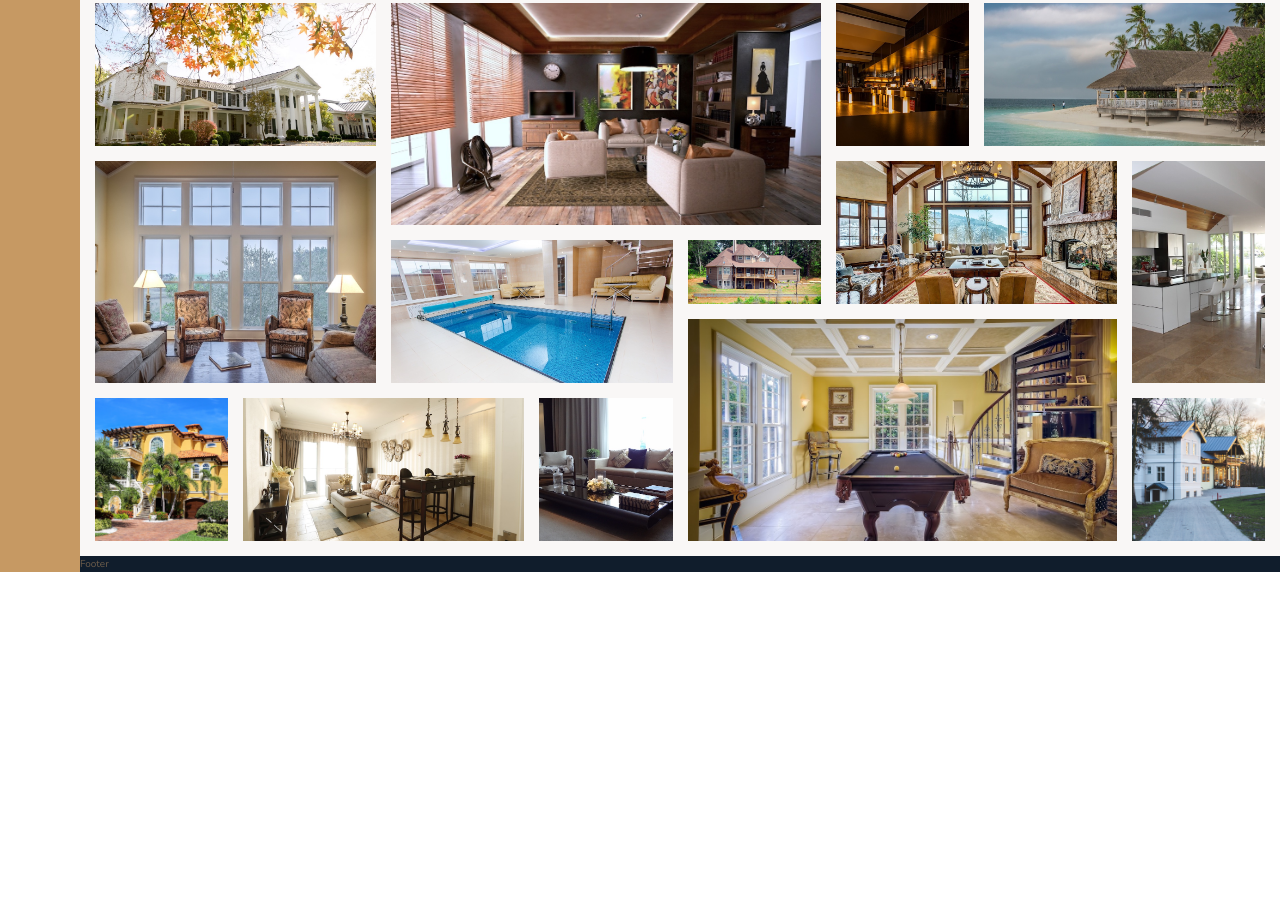
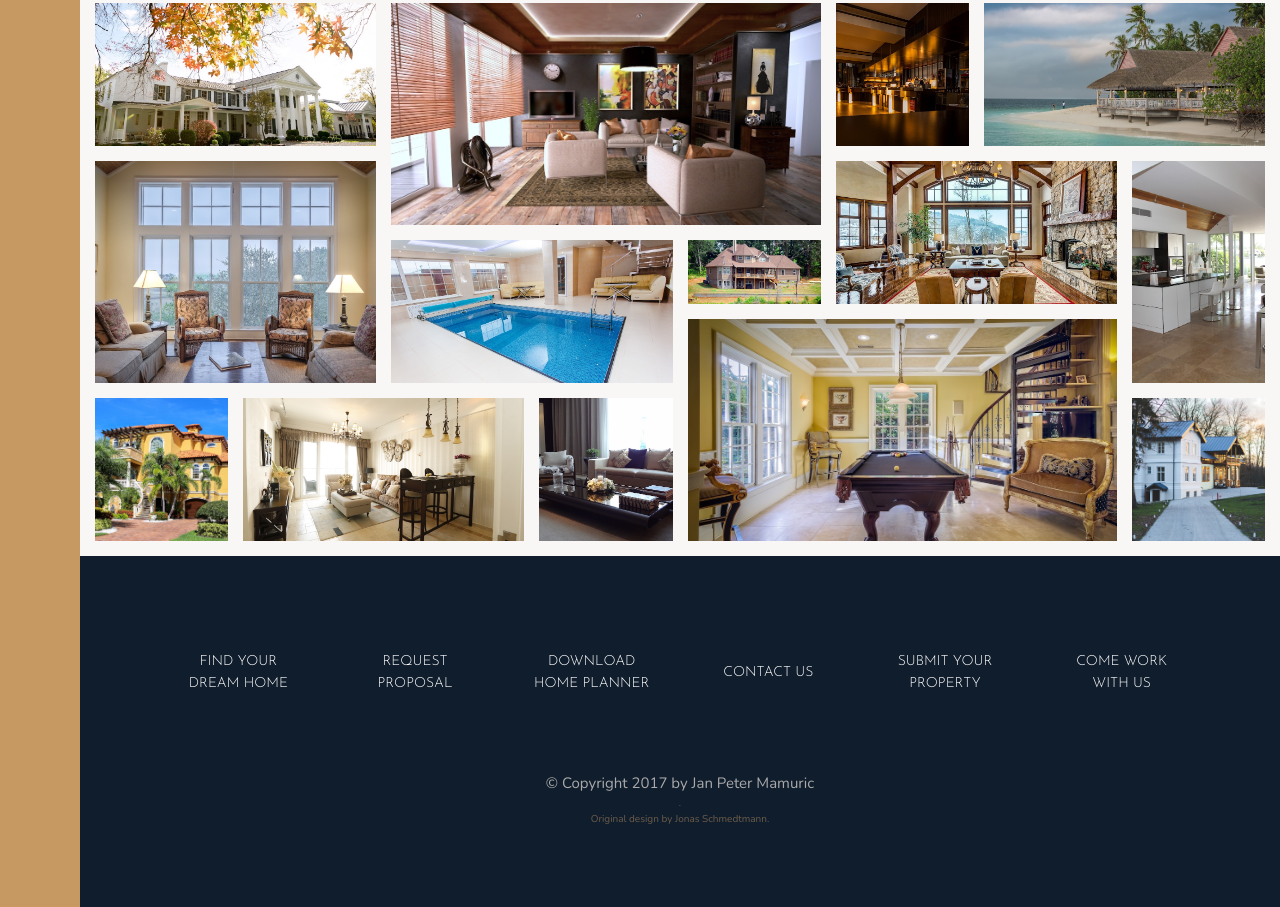
Before and after one commit to jpmamuric/Nexter, a React app: page / in a window 1280 px wide. Shown: the part 3120-4027 px from the top of the page. Before the commit the page ends 3692 px from the top, so only its background shows below. Built offline with nearby package versions, Linux system fonts and the light colour scheme.

Commit message:
added footer design

```diff
--- a/src/assets/styles/layout/_footer.scss
+++ b/src/assets/styles/layout/_footer.scss
@@ -1,4 +1,52 @@
 .footer {
   background-color: var(--color-secondary);
   grid-column: full-start /full-end;
+  padding: 8rem;
+
+  &__ul {
+    list-style: none;
+
+    display: grid;
+    grid-template-columns: repeat(auto-fit, minmax(15rem, 1fr));
+    grid-gap: 2rem;
+    align-items: center;
+  }
+
+  &__li {
+
+  }
+
+  &__a:link,
+  &__a:visited {
+    color: #fff;
+    display: block;
+    text-decoration: none;
+    font-family: var(--font-display);
+    font-size: 1.4rem;
+    padding: 1.5rem;
+    text-align: center;
+    text-transform: uppercase;
+    transition: all .3s;
+
+    &:hover,
+    &:active {
+      background-color: rgba(#fff, .05);
+      transform: translateY(-0.3rem);
+    }
+  }
+
+  &__copyright {
+    margin-top: 6rem;
+    text-align: center;
+
+    display: flex;
+    flex-direction: column;
+    align-items: center;
+    justify-content: center;
+
+    &-span {
+      font-size: 1.5rem;
+      color: var(--color-grey-light-2);
+    }
+  }
 }
--- a/src/react/components/Footer.js
+++ b/src/react/components/Footer.js
@@ -1,8 +1,31 @@
 import React from 'react';
+
+const links = [
+  { text : 'Find your dream home' },
+  { text : 'Request Proposal' },
+  { text : 'Download home planner' },
+  { text : 'Contact us'},
+  { text : 'Submit your property' },
+  { text : 'Come work with us' }
+]
 
 const Footer = () => (
   <footer className="footer">
-    Footer
+    <ul className="footer__ul">
+      { links.map( link =>(
+        <li className="footer__li">
+          <a href="/" className="footer__a">{link.text}</a>
+        </li>
+      ))}
+    </ul>
+    <p className="footer__copyright">
+     <span className='footer__copyright-span'>
+        &copy; Copyright 2017 by Jan Peter Mamuric
+      </span>.
+      <span>
+        Original design by Jonas Schmedtmann.
+      </span>
+    </p>
   </footer>
 );
 
--- a/src/react/components/Gallery.js
+++ b/src/react/components/Gallery.js
@@ -12,7 +12,6 @@ const Gallery = () => (
           className="gallery__img"
           src={require(`../../assets/img/gal-${item}.jpeg`)} />
       </figure>
-
     ))}
   </section>
 );
```
Also changed, not shown: src/assets/styles/main.css.
